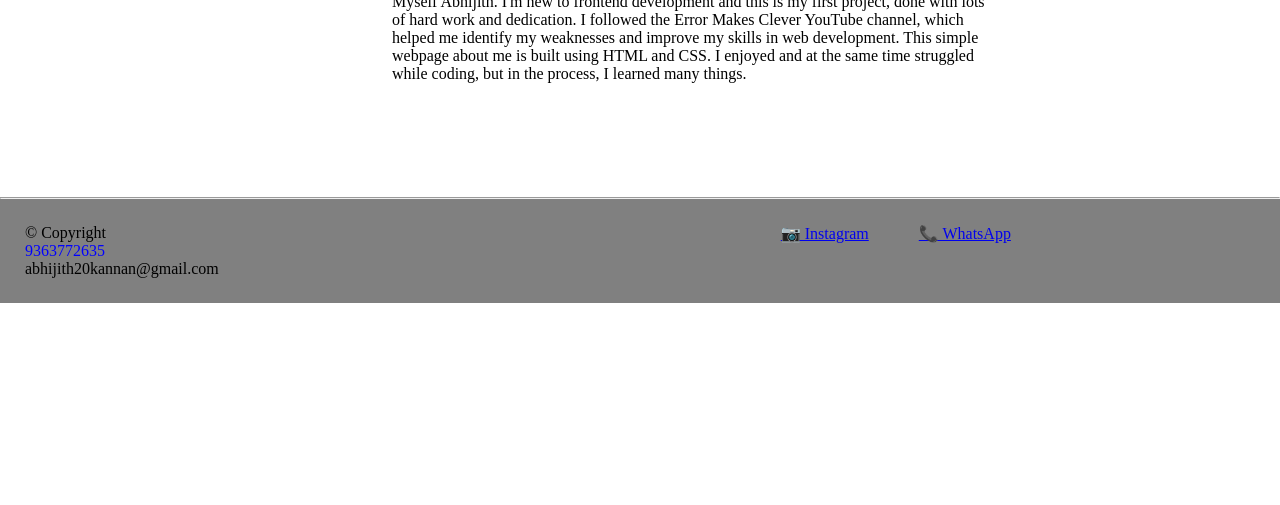
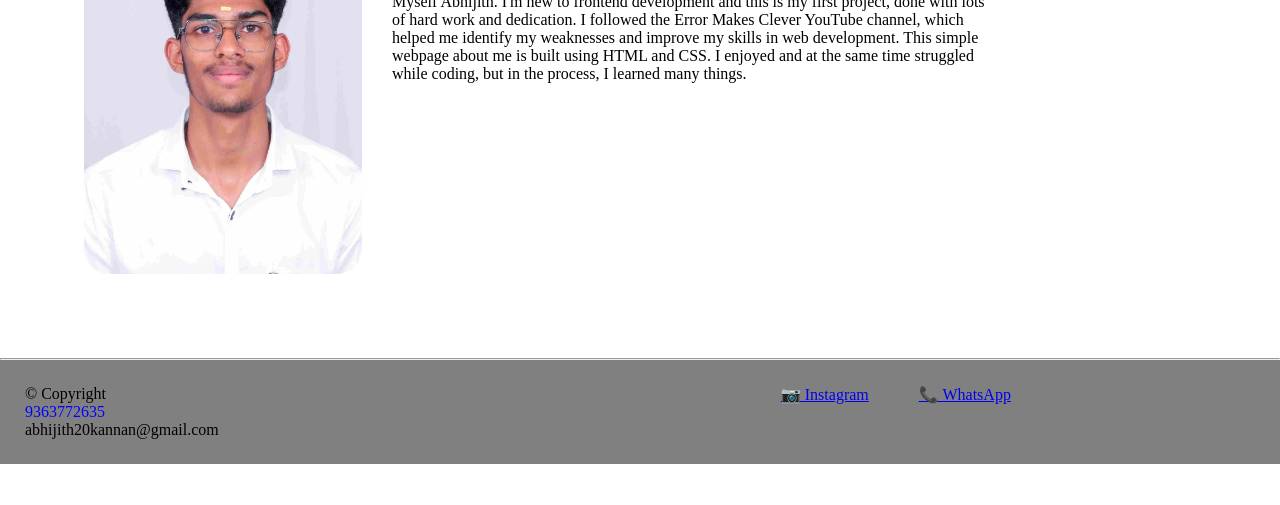
Before and after one commit to Abhijith7866/Intern-task1-alfido, a plain HTML site: page index.html in a window 1280 px wide. Shown: the part 295-800 px from the top of the page. Drawn offline with Linux system fonts and the light colour scheme.

Commit message:
index.html

```diff
--- a/index.html
+++ b/index.html
@@ -19,7 +19,7 @@
     </nav>
   </div>
   <div class="Bio">
-    <img src="abhi_photo.jpg" alt="Abhijith Profile" width="25%" class="pic" />
+    <img src="abhi photo .jpg" alt="Abhijith Profile" width="25%" class="pic" />
     <div class="one">
       <h1>Bio</h1>
       <p>
```
